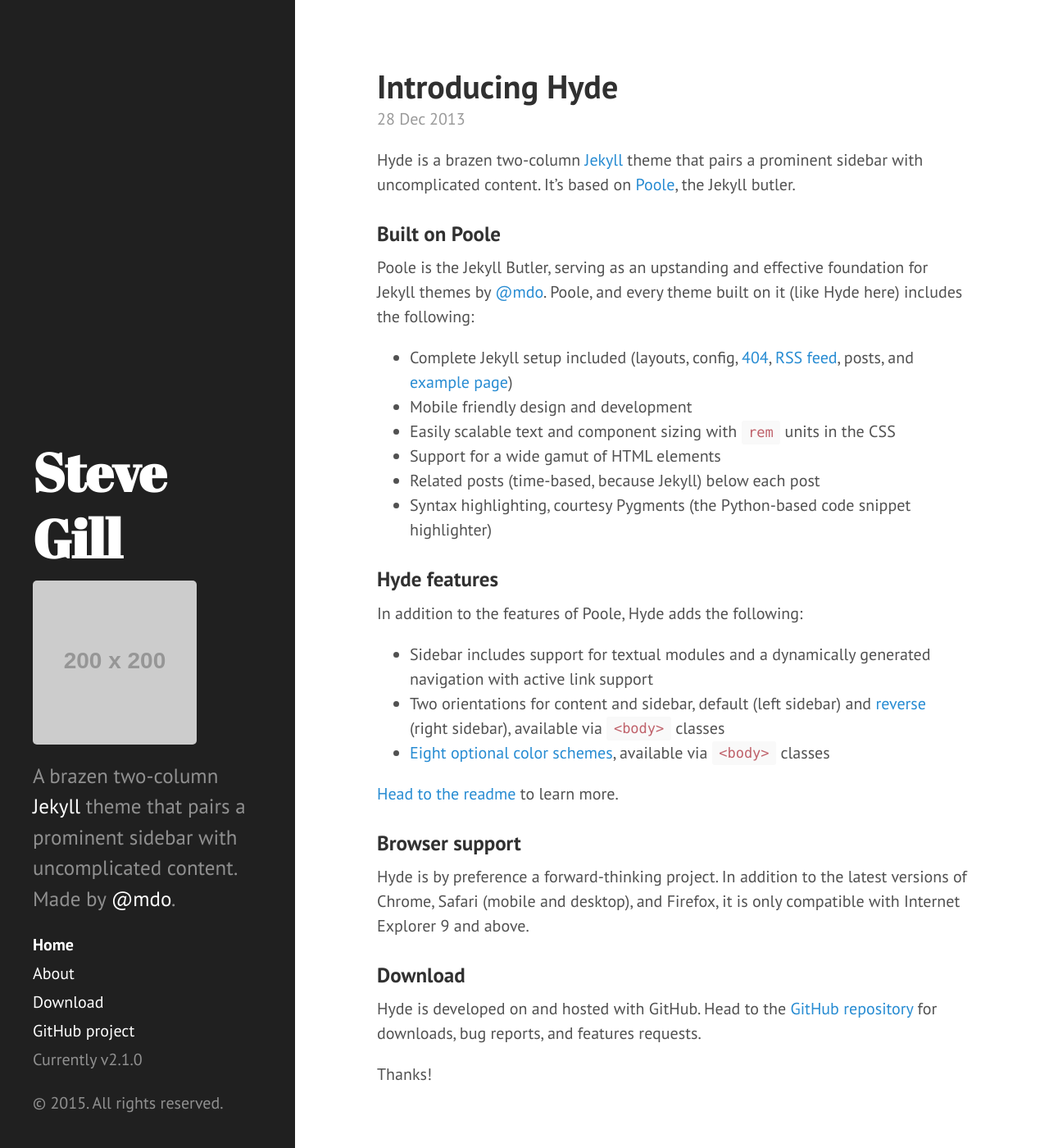
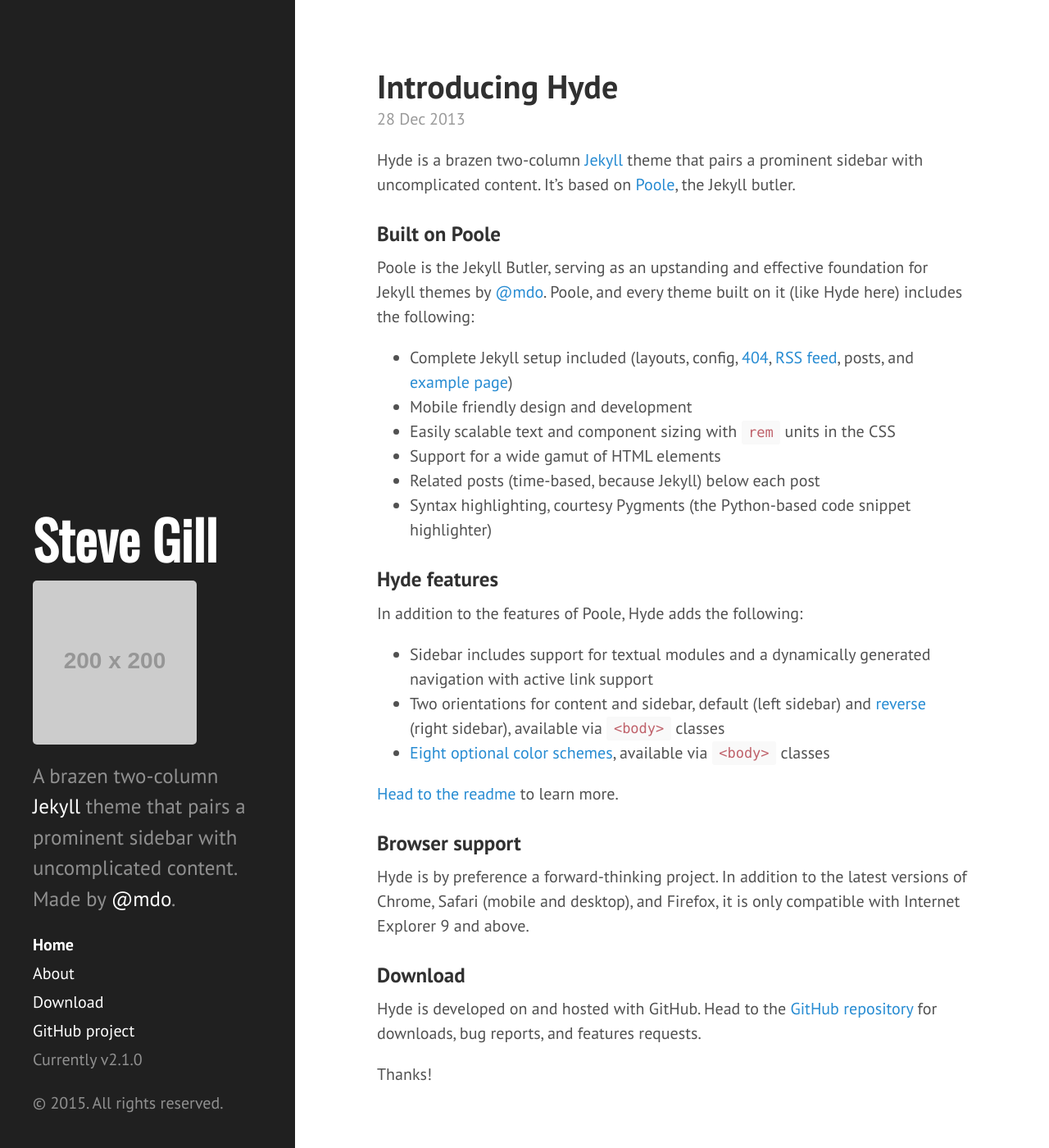
Before and after one commit to StephenGillCoop/stevergill.github.io, a Jekyll site: the page built from index.html, in a window 1280 px wide and 1400 px high. Shown: the whole window at 82% size. Built offline with Jekyll 4.4.1, drawn with Linux system fonts in a browser that asks for light colours; Markdown is read by kramdown in place of the engine named in the settings; the list of posts is cut into pages by our own code.

Commit message:
test change.

```diff
--- a/_includes/head.html
+++ b/_includes/head.html
@@ -18,7 +18,7 @@
   <link rel="stylesheet" href="{{ site.baseurl }}public/css/poole.css">
   <link rel="stylesheet" href="{{ site.baseurl }}public/css/syntax.css">
   <link rel="stylesheet" href="{{ site.baseurl }}public/css/hyde.css">
-  <link rel="stylesheet" href="http://fonts.googleapis.com/css?family=PT+Sans:400,400italic,700|Abril+Fatface">
+  <link rel="stylesheet" href="http://fonts.googleapis.com/css?family=PT+Sans:400,400italic,700|Oswald">
 
   <!-- Icons -->
   <link rel="apple-touch-icon-precomposed" sizes="144x144" href="{{ site.baseurl }}public/apple-touch-icon-144-precomposed.png">
--- a/public/css/hyde.css
+++ b/public/css/hyde.css
@@ -79,7 +79,7 @@ html {
 .sidebar-about h1 {
   color: #fff;
   margin-top: 0;
-  font-family: "Abril Fatface", serif;
+  font-family: "Oswald", serif;
   font-size: 3.25rem;
 }
 
```
